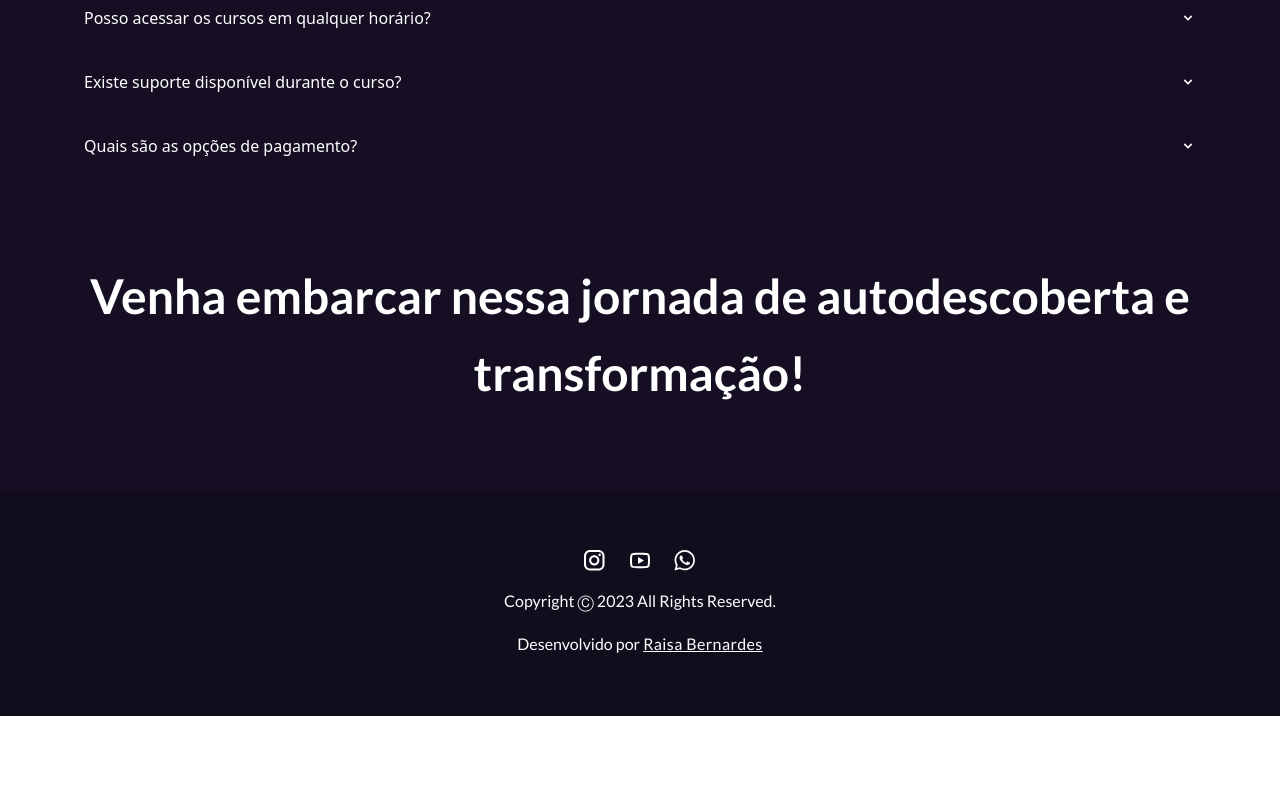
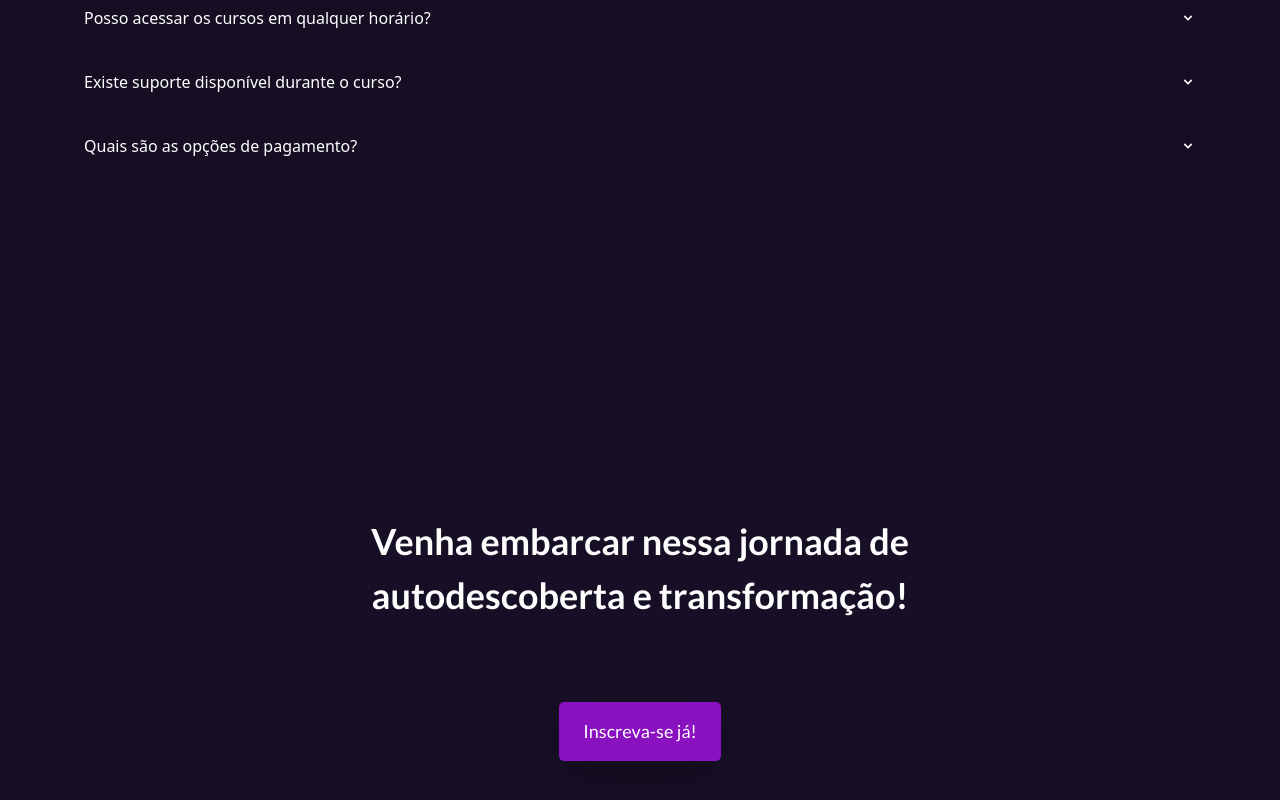
Before and after one commit to RaisaBernardes/chrisarrudadescubravoce, a React (Vite) app in the folder descubra-voce-chris/: page / in a window 1280 px wide. Shown: the part 5818-6618 px from the top of the page. Before the commit the page ends 6534 px from the top, so only its background shows below. Built offline with nearby package versions, Linux system fonts and the light colour scheme.

Commit message:
ending section done

```diff
--- a/descubra-voce-chris/src/App.jsx
+++ b/descubra-voce-chris/src/App.jsx
@@ -20,7 +20,6 @@ const App = () => {
         <Chris />
         <Faq />
         <Ending />
-
       </div>
     </div>
     <Footer />
--- a/descubra-voce-chris/src/components/Ending.jsx
+++ b/descubra-voce-chris/src/components/Ending.jsx
@@ -1,20 +1,23 @@
-import React from 'react'
-import styles, { layout } from '../style';
+import React from "react";
+import CTA from "../components/CTA";
 //Venha embarcar nessa jornada de autodescoberta e transformação!
 
 const Ending = () => {
   return (
-    <section id="investment" className={`flex-col relative mt-20 mb-20 `}>
-      <div className={`flex justify-center items-center`}>
-        <h1 className={`${styles.heading2} text-center`}>
-         Venha embarcar nessa jornada de autodescoberta e transformação!
-        </h1>
-      </div>
+    <section id="investment" className={`padding max-container mt-60 mb-60`}>
+        <div className={`flex flex-col justify-center items-center md:gap-y-12`}>
+          <h1 className={`text-[24px] md:text-[36px] text-white leading-[150%] font-lato font-bold text-center max-sm:w-[360px] md:w-[550px]`}>
+            Venha embarcar nessa jornada de autodescoberta e transformação!
+          </h1>
 
+          {/*efeito*/}
+          <div className="absolute z-[0] w-[10%] h-[10%] justify-center bg-ending" />
 
+          <CTA styles="mt-8" label="Inscreva-se já!" />
+        </div>
 
     </section>
-  )
-}
+  );
+};
 
-export default Ending
+export default Ending;
--- a/descubra-voce-chris/src/index.css
+++ b/descubra-voce-chris/src/index.css
@@ -31,6 +31,20 @@
   }
 }
 
+@layer utilities {
+  .padding {
+    @apply sm:px-16 px-8 sm:py-24 py-12;
+  }
+
+  .padding-x {
+    @apply sm:px-16 px-8;
+  }
+
+  .padding-y {
+    @apply sm:py-24 py-12;
+  }
+}
+
 .hero-text-gradient {
   background: linear-gradient(176deg, #E2BCF0 0%, #FFF 7.81%, #9F68B2 42.19%, #E28EFF 62.50%, rgba(255, 255, 255, 0.00) 100%);
   background-clip: text;
@@ -51,6 +65,17 @@
   background: #8A11C0;
   box-shadow: 0px 20px 50px 0px rgba(0, 0, 0, 0.21);
 }
+
+
+.bg-ending {
+  border-radius: 200px;
+  background: linear-gradient(90deg, rgba(244, 196, 243, 0.00) 0%, #8B1BBA 100%);
+  filter: blur(250px);
+  transform: rotate(-89.999deg);
+  flex-shrink: 0;
+}
+
+
 
 .bg-black-gradient {
   background: linear-gradient(
--- a/descubra-voce-chris/src/style.js
+++ b/descubra-voce-chris/src/style.js
@@ -1,7 +1,7 @@
 const styles = {
     boxWidth: "xl:max-w-[1280px] w-full",
 
-    heading2: "font-lato font-semibold xs:text-[48px] text-[40px] text-white xs:leading-[76.8px] leading-[66.8px] w-full",
+    heading2: "font-lato font-semibold xs:text-[48px] text-[36px] text-white xs:leading-[76.8px] leading-[66.8px] w-full",
     heading3: "font-lato font-light xs:text-[20px] text-[24px] text-white xs:leading-[150%] leading-[150%] w-full",
     paragraph: "font-lato font-normal text-dimWhite text-[18px] leading-[30.8px]",
     paragraph_small: "font-lato font-normal text-dimWhite uppercase text-[12px] leading-[30.8px]",
```
